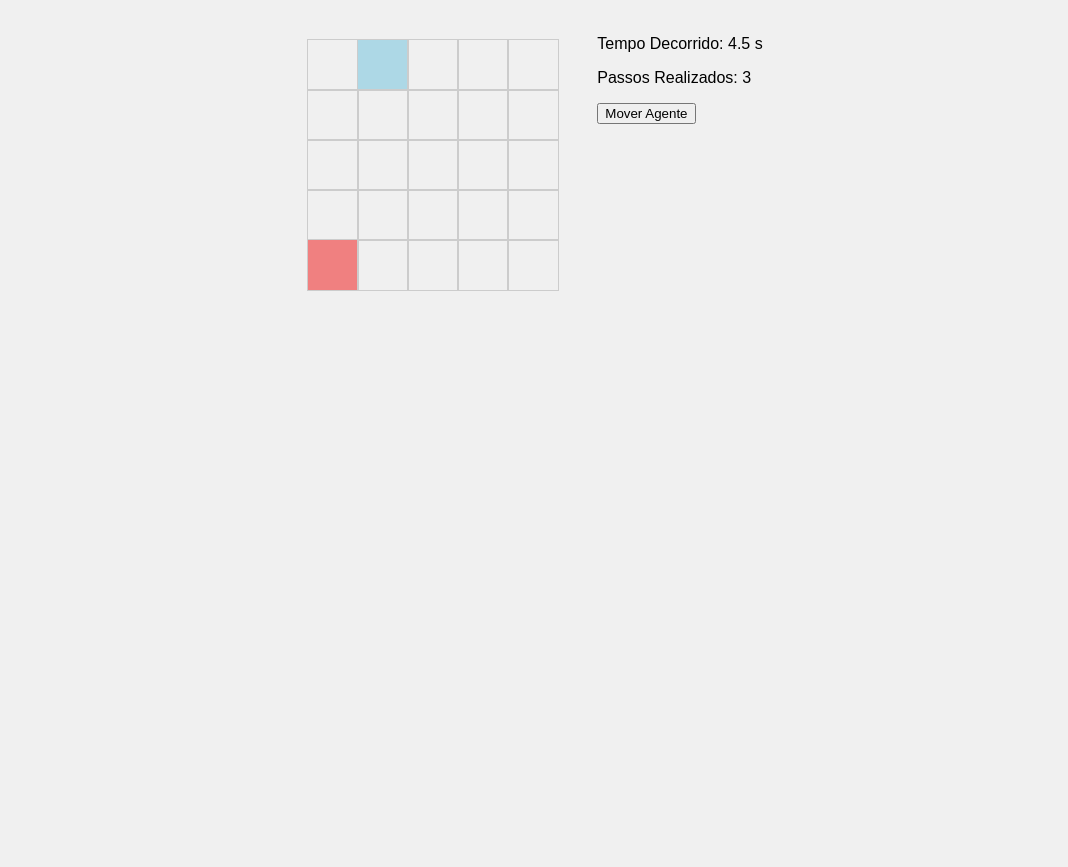
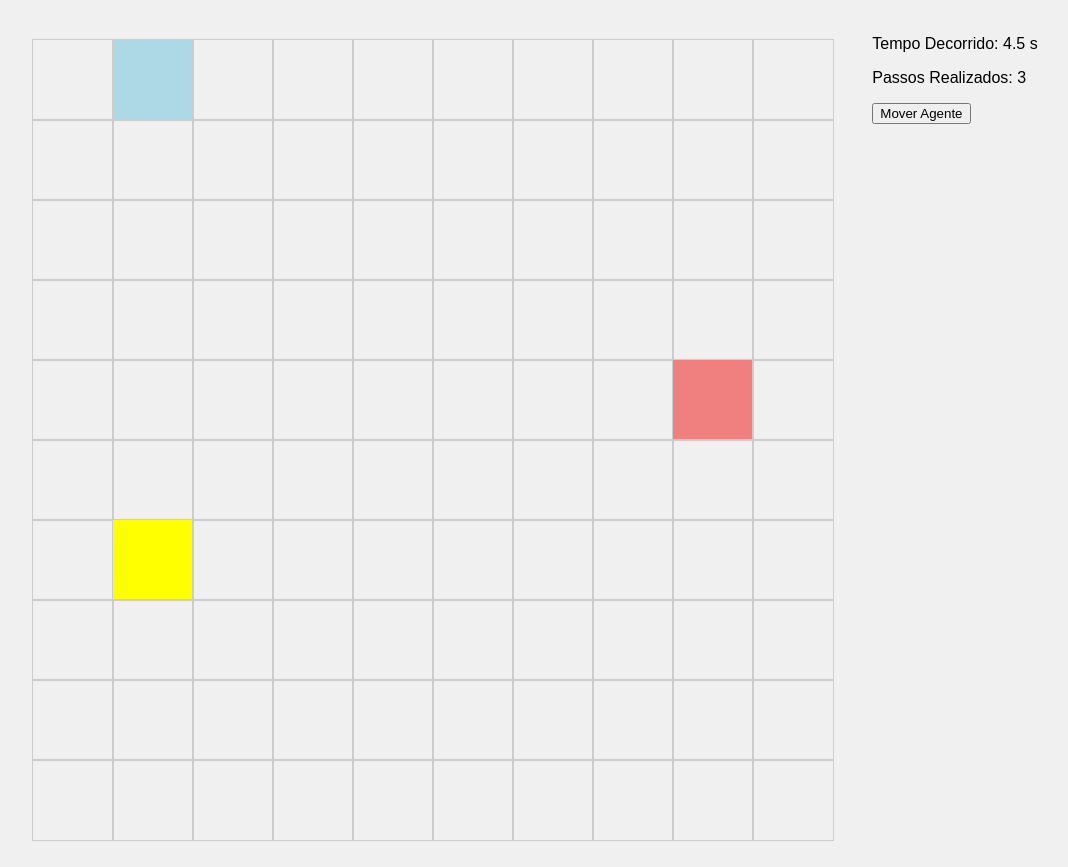
Before and after one commit to OlegAnt12/IA2024_GRUPO_X_AntonewtonQuima_HolegAntonio, a plain HTML site: page agentes/reativo-simples/index.html in a window 1280 px wide. Shown: the part 61-928 px from the top of the page, without its empty margins (115-1183 px from the left). Before the commit the page ends 800 px from the top, so only its background shows below. Drawn offline with Linux system fonts and the light colour scheme.

Commit message:
implementado os agentes e o ambiente

```diff
--- a/agentes/reativo-simples/script.js
+++ b/agentes/reativo-simples/script.js
@@ -3,9 +3,10 @@ const moveButton = document.getElementById('moveButton');
 const timeDisplay = document.getElementById('time');
 const stepsDisplay = document.getElementById('steps');
 const statusDisplay = document.getElementById('status');
-const size = 5;
+const size = 10;
 let agentPosition = { x: 0, y: 0 };
-let mousePosition = { x: 0, y: 0 };
+let bombaPosition = { x: 0, y: 0 };
+let tesouroPosition = { x: 0, y: 0 };
 let steps = 0;
 let elapsedTime = 0;
 let isMoving = true; // Variável para controlar o movimento do agente
@@ -31,16 +32,29 @@ function placeAgent() {
 }
 
 // Função para posicionar o rato
-function placeMouse() {
+function placeBomba() {
     const cells = document.querySelectorAll('.cell');
-    cells.forEach(cell => cell.classList.remove('mouse'));
+    cells.forEach(cell => cell.classList.remove('bomba'));
 
     // Gera uma posição aleatória para o rato
-    mousePosition.x = Math.floor(Math.random() * size);
-    mousePosition.y = Math.floor(Math.random() * size);
+    bombaPosition.x = Math.floor(Math.random() * size);
+    bombaPosition.y = Math.floor(Math.random() * size);
 
-    const mouseCell = cells[mousePosition.y * size + mousePosition.x];
-    mouseCell.classList.add('mouse');
+    const bombaCell = cells[bombaPosition.y * size + bombaPosition.x];
+    bombaCell.classList.add('bomba');
+}
+
+// Função para posicionar o tesouro
+function placeTesouro() {
+    const cells = document.querySelectorAll('.cell');
+    cells.forEach(cell => cell.classList.remove('tesouro'));
+
+    // Gera uma posição aleatória para o rato
+    tesouroPosition.x = Math.floor(Math.random() * size);
+    tesouroPosition.y = Math.floor(Math.random() * size);
+
+    const tesouroCell = cells[tesouroPosition.y * size + tesouroPosition.x];
+    tesouroCell.classList.add('tesouro');
 }
 
 // Função para mover o agente
@@ -62,19 +76,21 @@ function moveAgent() {
             if (agentPosition.x < size - 1) agentPosition.x++;
             break;
     }
-    /*if(agentPosition.x == 0 && agentPosition.y == 2){
-        console.log("morreu");
-        return;
-    }*/
 
     steps++;
     updateDisplays();
     placeAgent();
 
+    // Verifica se o agente encontrou o tesouro
+    if (agentPosition.x === tesouroPosition.x && agentPosition.y === tesouroPosition.y) {
+        isMoving = false; // Para o movimento do agente
+        statusDisplay.textContent = "Agente encontrou o tesouro!";
+    }
+
     // Verifica se o agente encontrou o rato
-    if (agentPosition.x === mousePosition.x && agentPosition.y === mousePosition.y) {
+    if (agentPosition.x === bombaPosition.x && agentPosition.y === bombaPosition.y) {
         isMoving = false; // Para o movimento do agente
-        statusDisplay.textContent = "Agente encontrou o rato!";
+        statusDisplay.textContent = "Agente encontrou a bomba!";
     }
 }
 
@@ -84,9 +100,14 @@ function updateDisplays() {
     timeDisplay.textContent = elapsedTime.toFixed(1);
 }
 
-// Inicializa o agente e o rato
-placeAgent();
-placeMouse();
+// Inicializa os objectos
+function Inicializar() {
+    placeAgent();
+    placeBomba();
+    placeTesouro();
+}
+
+Inicializar();
 
 // Adiciona o evento de mover ao botão
 moveButton.addEventListener('click', moveAgent);
--- a/agentes/reativo-simples/styles.css
+++ b/agentes/reativo-simples/styles.css
@@ -11,14 +11,14 @@ body {
 
 #board {
     display: grid;
-    grid-template-columns: repeat(5, 50px);
-    grid-template-rows: repeat(5, 50px);
+    grid-template-columns: repeat(10, 80px);
+    grid-template-rows: repeat(10, 80px);
     margin: 20px;
 }
 
 .cell {
-    width: 50px;
-    height: 50px;
+    width: 80px;
+    height: 80px;
     border: 1px solid #ccc;
     display: flex;
     justify-content: center;
@@ -30,8 +30,12 @@ body {
     background-color: lightblue;
 }
 
-.mouse {
+.bomba {
     background-color: lightcoral;
+}
+
+.tesouro {
+    background-color: yellow;
 }
 
 #info {
```
